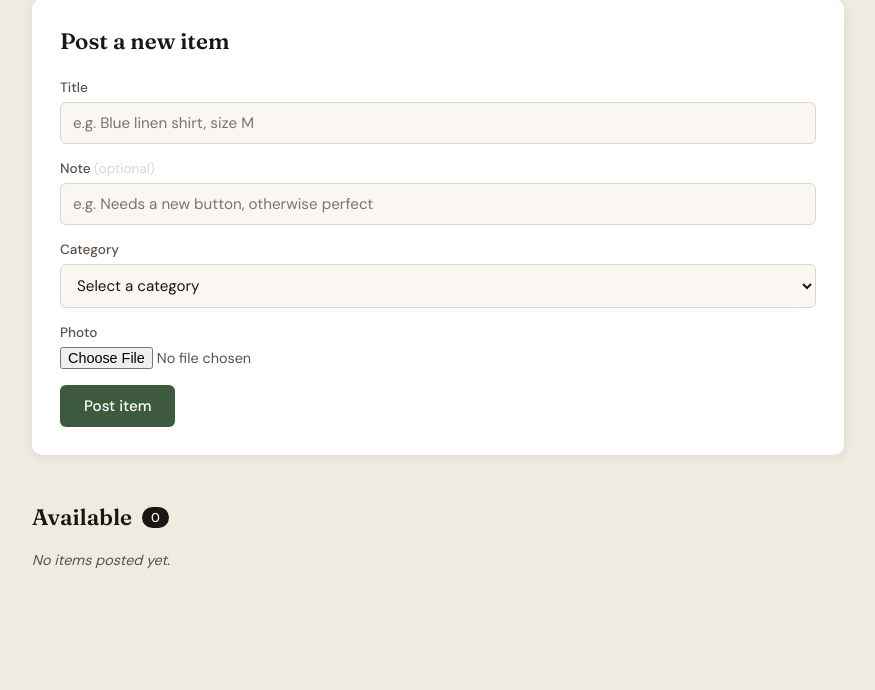
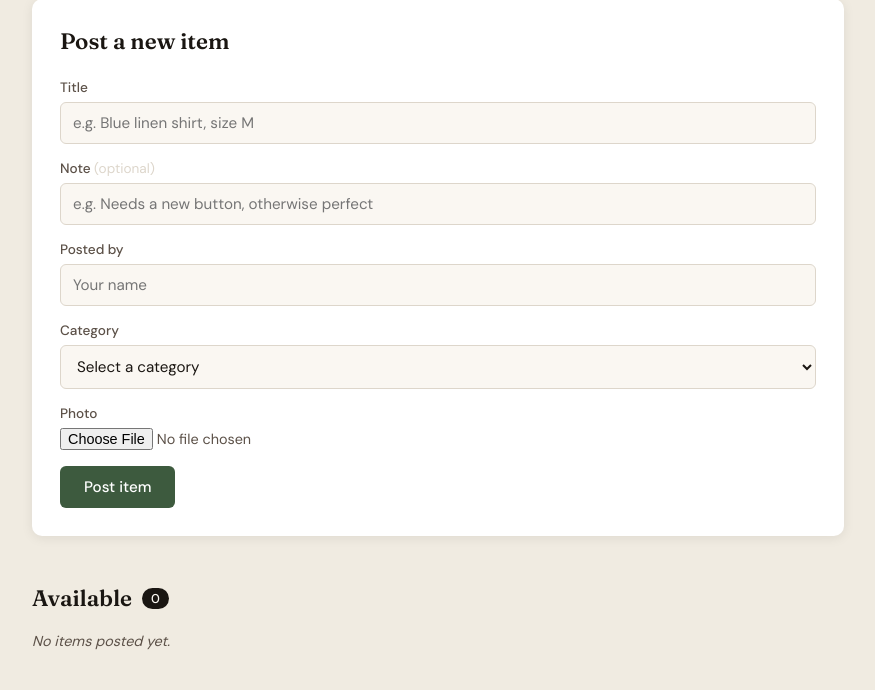
Before and after one commit to icyang0/take-my-stuff, a Flask app: page /admin in a window 1280 px wide. Shown: the part 102-792 px from the top of the page, without its empty margins (202-1077 px from the left). Before the commit the page ends 671 px from the top, so only its background shows below. Run offline with Flask 3, Linux system fonts and the light colour scheme; the visitor is signed in with stand-in values (Sample User, id 1); data that the repository does not hold is empty.

Commit message:
add a posted by tag

```diff
--- a/app.py
+++ b/app.py
@@ -33,6 +33,7 @@ class Item(db.Model):
     note = db.Column(db.String(300), nullable=True)
     category = db.Column(db.String(60), nullable=False)
     photo_url = db.Column(db.String(500), nullable=False)
+    posted_by = db.Column(db.String(80), nullable=True)
     status = db.Column(db.String(20), default="available")  # available | claimed | gone
     claimed_by = db.Column(db.String(120), nullable=True)
     created_at = db.Column(db.DateTime, default=datetime.utcnow)
@@ -44,6 +45,7 @@ class Item(db.Model):
             "note": self.note,
             "category": self.category,
             "photo_url": self.photo_url,
+            "posted_by": self.posted_by,
             "status": self.status,
             "claimed_by": self.claimed_by,
         }
@@ -123,6 +125,7 @@ def admin_upload():
     title = request.form.get("title", "").strip()
     note = request.form.get("note", "").strip()
     category = request.form.get("category", "")
+    posted_by = request.form.get("posted_by", "").strip()
     photo = request.files.get("photo")
 
     if not title or not category or not photo:
@@ -140,7 +143,7 @@ def admin_upload():
         flash(f"Photo upload failed: {e}")
         return redirect(url_for("admin_dashboard"))
 
-    item = Item(title=title, note=note, category=category, photo_url=photo_url)
+    item = Item(title=title, note=note, category=category, photo_url=photo_url, posted_by=posted_by)
     db.session.add(item)
     db.session.commit()
     flash(f'"{title}" posted successfully.')
--- a/static/css/style.css
+++ b/static/css/style.css
@@ -366,6 +366,7 @@ button, input, select { font-family: inherit; }
 }
 .claimer { font-size: 0.85rem; color: var(--ink-soft); }
 .item-note { font-size: 0.82rem; color: var(--ink-soft); font-style: italic; }
+.posted-by { font-size: 0.8rem; color: var(--moss); font-weight: 500; }
 .admin-item-actions { display: flex; gap: 8px; flex-shrink: 0; flex-wrap: wrap; }
 .empty-label { font-size: 0.9rem; color: var(--ink-soft); font-style: italic; }
 .muted { color: var(--ink-soft) !important; }
--- a/templates/admin_dashboard.html
+++ b/templates/admin_dashboard.html
@@ -39,6 +39,10 @@
           <input type="text" id="note" name="note" placeholder="e.g. Needs a new button, otherwise perfect" maxlength="300" />
         </div>
         <div class="form-row">
+          <label for="posted_by">Posted by</label>
+          <input type="text" id="posted_by" name="posted_by" placeholder="Your name" maxlength="80" />
+        </div>
+        <div class="form-row">
           <label for="category">Category</label>
           <select id="category" name="category" required>
             <option value="" disabled selected>Select a category</option>
@@ -66,6 +70,7 @@
           <div class="admin-item-info">
             <strong>{{ item.title }}</strong>
             <span class="cat-label">{{ item.category }}</span>
+            {% if item.posted_by %}<span class="posted-by">Posted by {{ item.posted_by }}</span>{% endif %}
             <span class="claimer">Claimed by <em>{{ item.claimed_by }}</em></span>
           </div>
           <div class="admin-item-actions">
@@ -93,6 +98,7 @@
           <div class="admin-item-info">
             <strong>{{ item.title }}</strong>
             <span class="cat-label">{{ item.category }}</span>
+            {% if item.posted_by %}<span class="posted-by">Posted by {{ item.posted_by }}</span>{% endif %}
             {% if item.note %}<span class="item-note">{{ item.note }}</span>{% endif %}
           </div>
           <div class="admin-item-actions">
```
